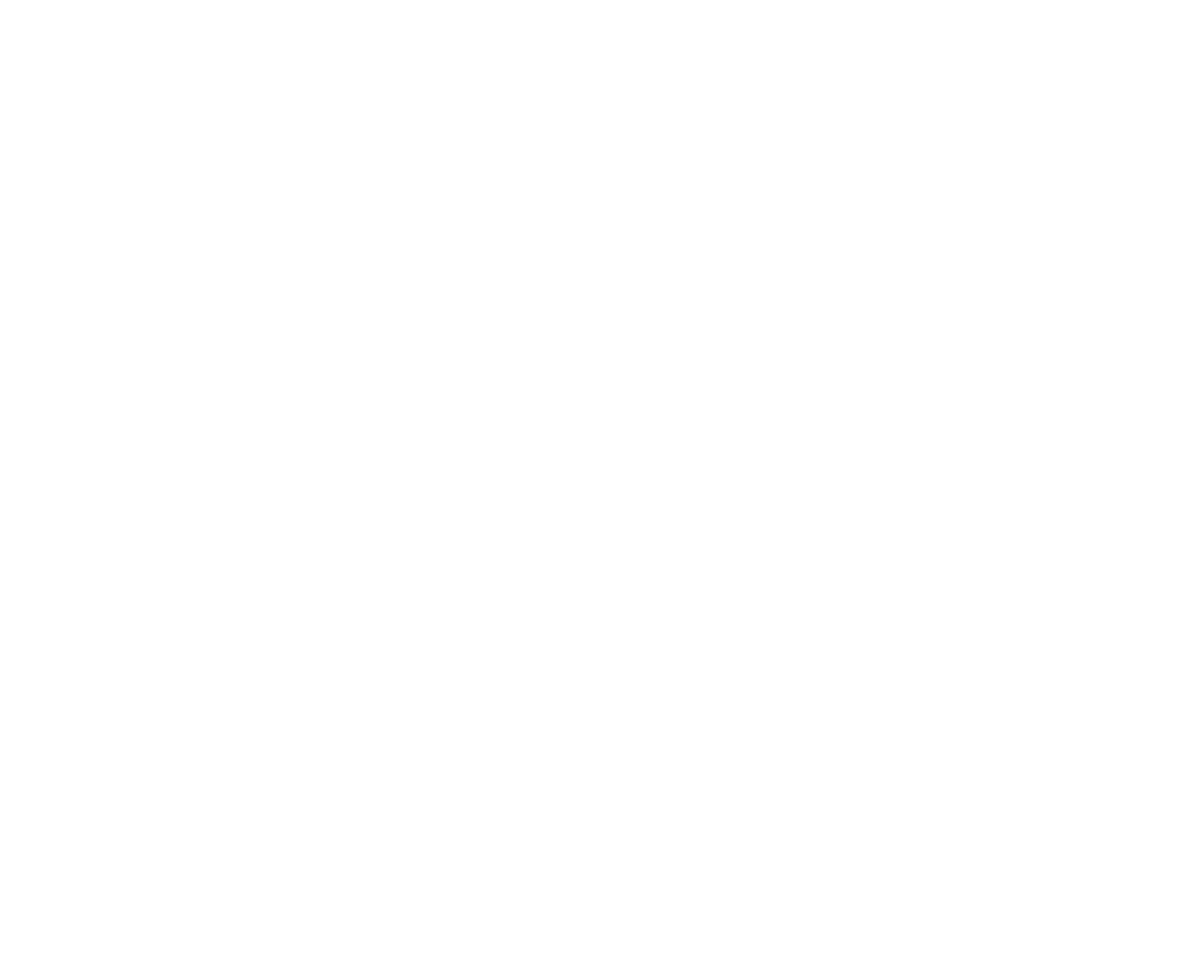
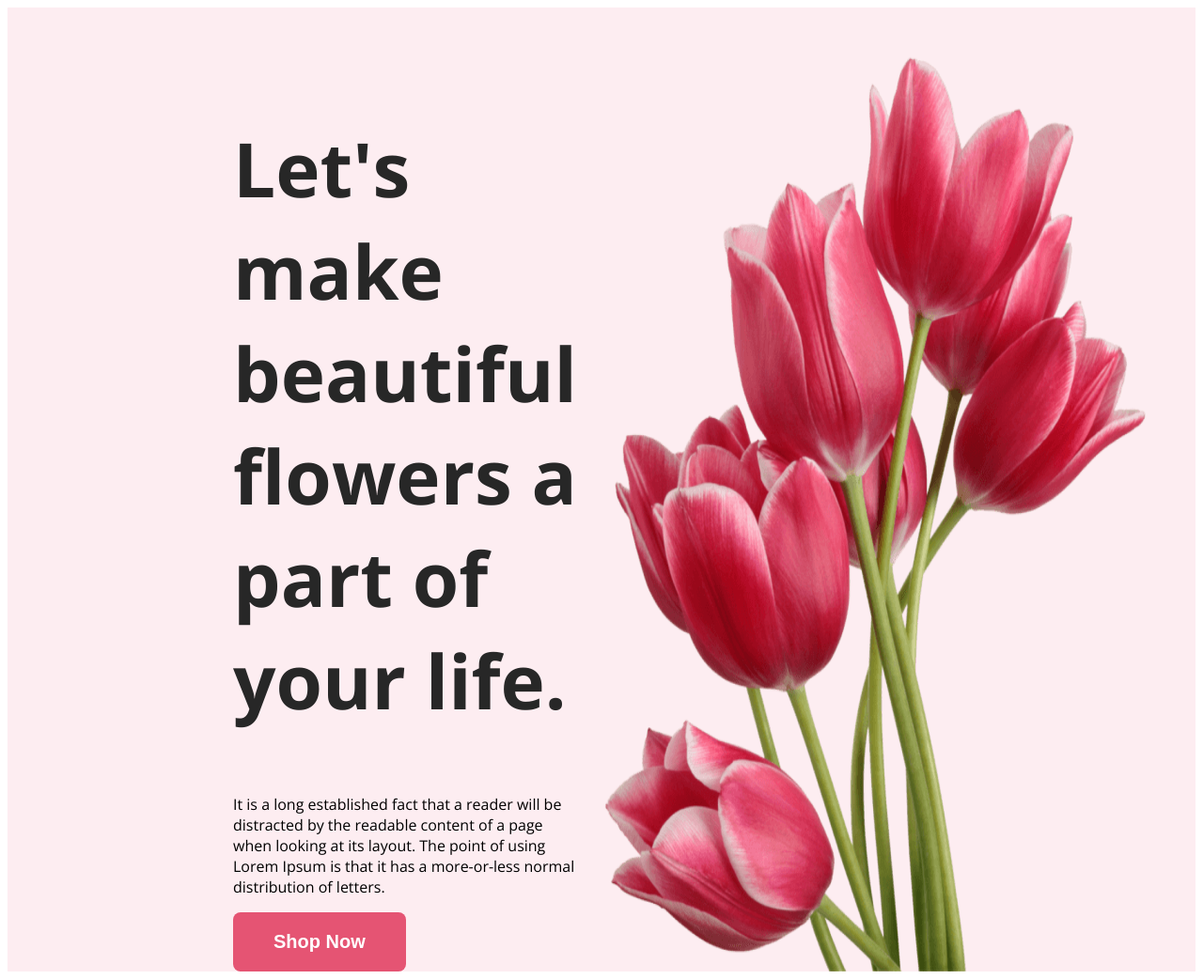
Before and after one commit to ariyanjion/flower-portfolio, a plain HTML site: page index.html in a window 1280 px wide. Shown: the whole page at 94% size. Before the commit the page ends 800 px from the top, so only its background shows below. Drawn offline with nearby package versions, Linux system fonts and the light colour scheme.

Commit message:
adding banner image

```diff
--- a/index.html
+++ b/index.html
@@ -1,13 +1,34 @@
 <!DOCTYPE html>
 <html lang="en">
+
 <head>
     <meta charset="UTF-8">
     <meta name="viewport" content="width=device-width, initial-scale=1.0">
     <title>Document</title>
+
+    <link rel="preconnect" href="https://fonts.googleapis.com">
+    <link rel="preconnect" href="https://fonts.gstatic.com" crossorigin>
+    <link href="https://fonts.googleapis.com/css2?family=Open+Sans:ital,wght@0,400;0,700;1,800&display=swap"
+        rel="stylesheet">
+
+    <link rel="stylesheet" href="styles/style.css">
 </head>
+
 <body>
-    <header>
-
+    <header class="header">
+        <div class="banner">
+            <div>
+                <h2 class="banner-title">
+                    Let's make beautiful flowers a part of your life.
+                </h2>
+                <p class="banner-discription">It is a long established fact that a reader will be distracted by the readable content of a page when
+                    looking at its layout. The point of using Lorem Ipsum is that it has a more-or-less normal
+                    distribution of letters.
+                </p>
+                <button class="btn-primary">Shop Now</button>
+            </div>
+            <img src="images/pngwing 10.png" alt="">
+        </div>
     </header>
     <main>
 
@@ -16,4 +37,5 @@
 
     </footer>
 </body>
+
 </html>
--- /dev/null
+++ b/styles/style.css
@@ -0,0 +1,32 @@
+/* common shared style  */
+body {
+    font-family: 'Open Sans', sans-serif;
+}
+
+.banner-title {
+    color: #272727;
+    font-size: 80px;
+    font-weight: 800;
+}
+
+.btn-primary {
+    border-radius: 8px;
+    background: #E55473;
+    border: 0;
+    color: white;
+    font-size: 20px;
+    font-weight: 700;
+    padding: 20px 43px 20px 43px;
+}
+
+/* header style */
+.header {
+    background: rgba(229, 84, 115, 0.10);
+}
+
+/* banner section */
+
+.banner{
+    display: flex;
+    padding: 50px 230px 0px 240px;
+}
```
